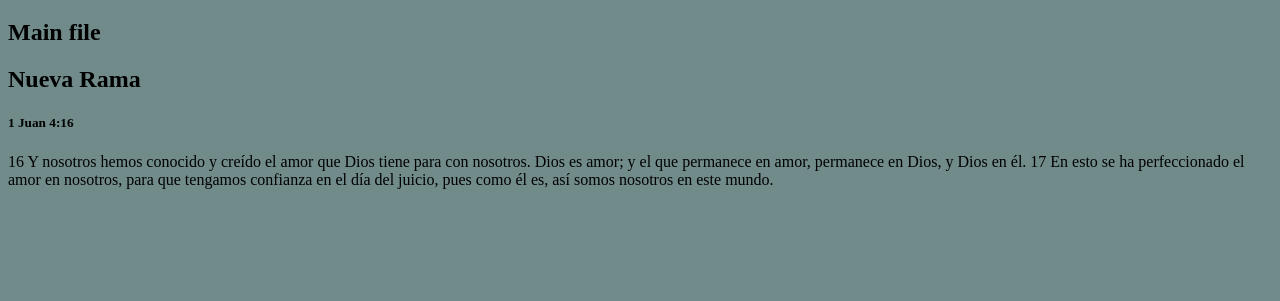
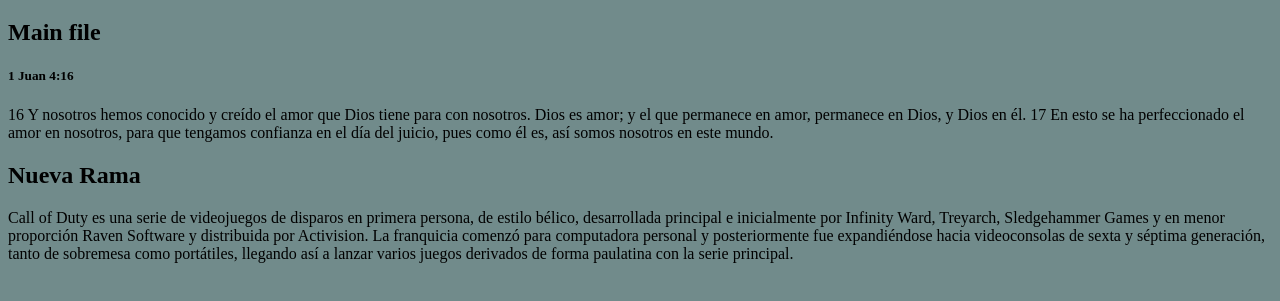
Before and after one commit to DonpKervens21/Branch-0, a plain HTML site: page klk.html in a window 1280 px wide. Shown: the part 61-362 px from the top of the page. Drawn offline with Linux system fonts and the light colour scheme.

Commit message:
Le agregue algo nuevo

```diff
--- a/klk.html
+++ b/klk.html
@@ -8,6 +8,11 @@
         body {
             background-color: rgb(113, 139, 139);
         }
+
+        .call {
+            font-family: Cambria, Cochin, Georgia, Times, 'Times New Roman', serif;
+            color: brown;
+        }
     </style>
 </head>
 <body>
@@ -15,7 +20,7 @@
     <h1>Los proximos bisono</h1>
 
     <h2>Main file</h2>
-    <h2>Nueva Rama</h2>
+
 
     <h5> 1 Juan 4:16</h5>
     <p>16 Y nosotros hemos conocido y creído el amor que Dios tiene para con nosotros.
@@ -23,5 +28,15 @@
           17 En esto se ha perfeccionado el amor en nosotros, para que tengamos confianza en el día del juicio,
            pues como él es, así somos nosotros en este mundo.</p>
 
+
+           <h2>Nueva Rama</h2>
+
+           <p class="Call">Call of Duty es una serie de videojuegos de disparos en primera persona,
+            de estilo bélico, desarrollada principal e inicialmente por Infinity Ward,
+             Treyarch, Sledgehammer Games y en menor proporción Raven Software y distribuida
+              por Activision. La franquicia comenzó para computadora personal y posteriormente
+               fue expandiéndose hacia videoconsolas de sexta y séptima generación, tanto de sobremesa
+                como portátiles, llegando así a lanzar varios juegos derivados de forma paulatina con la serie principal.<p/>
+
 </body>
 </html>
```
